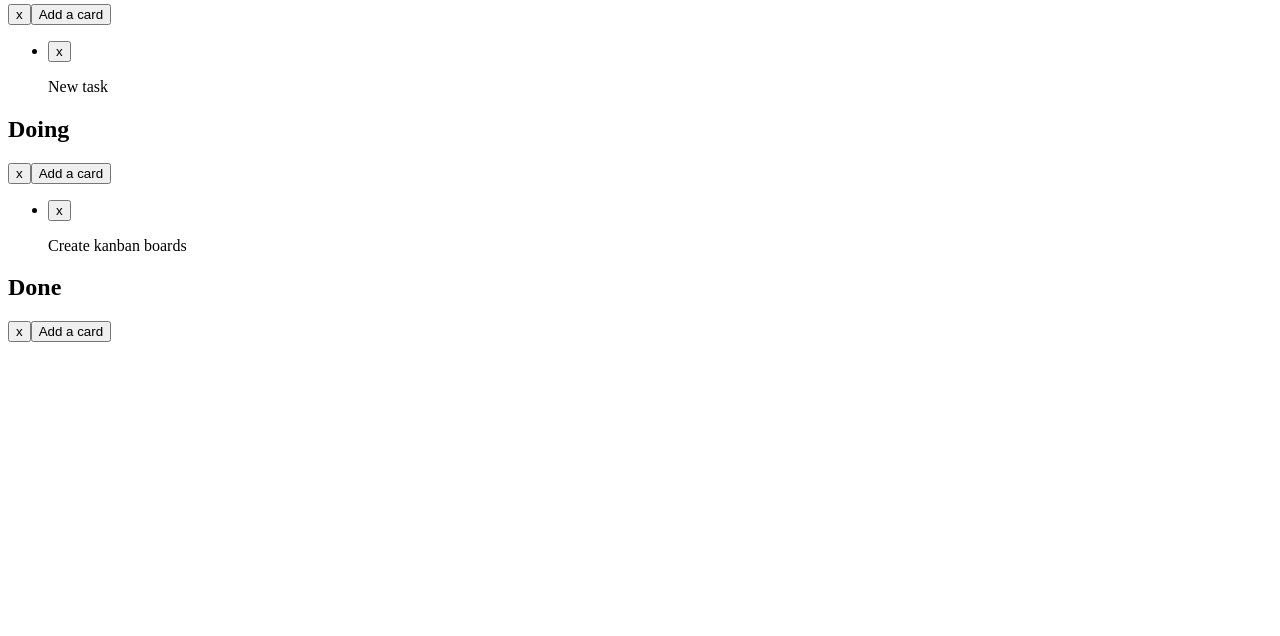
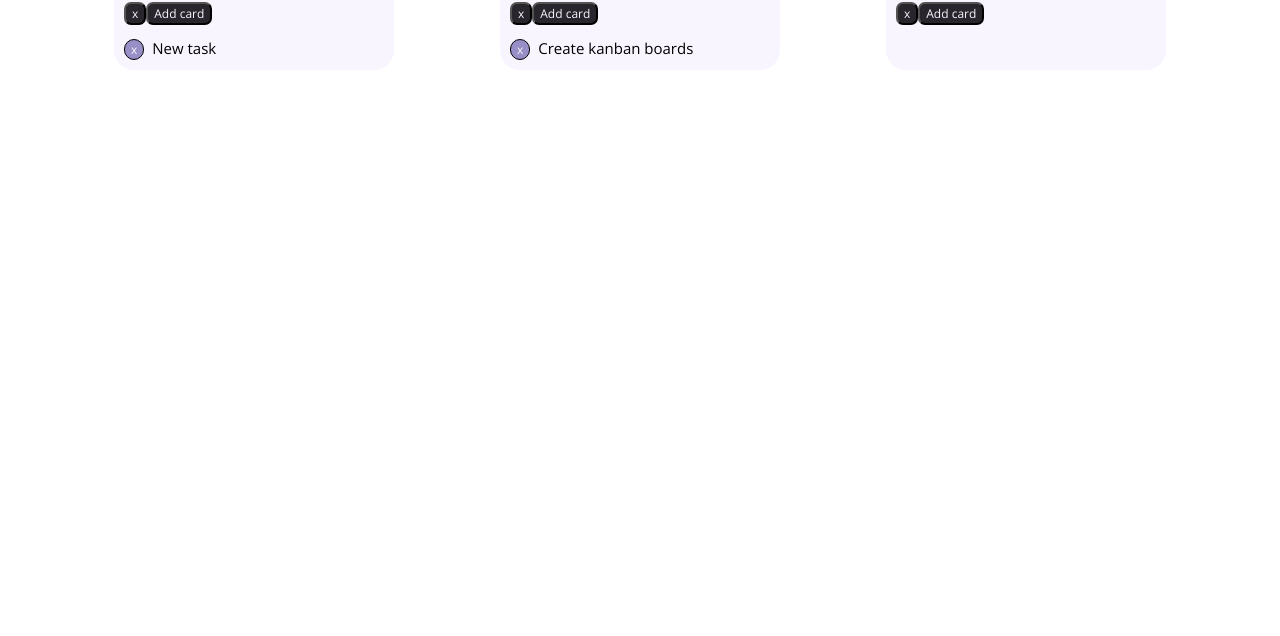
Before and after one commit to chruszczyk/11, a website: page 11-6/index.html in a window 1280 px wide. Shown: the part 164-800 px from the top of the page. Drawn offline with nearby package versions, Linux system fonts and the light colour scheme; a web font is replaced by a local one.

Commit message:
change scripts and styling

```diff
--- a/11-6/index.html
+++ b/11-6/index.html
@@ -8,7 +8,7 @@
 <body>
 	<div id="board" class="board">
 		<h1>Kanban board</h1>
-		<button class="create-column">Add a column</button>
+		<button class="create-column">Add column</button>
 		<div class="column-container"></div>
 	</div>
 	<script src="https://code.jquery.com/jquery-3.0.0.min.js" integrity="sha256-JmvOoLtYsmqlsWxa7mDSLMwa6dZ9rrIdtrrVYRnDRH0=" crossorigin="anonymous"></script>
--- a/11-6/js/scripts.js
+++ b/11-6/js/scripts.js
@@ -5,9 +5,9 @@ $(function() {
 		var str = '';
 		for (var i = 0; i < 10; i++) {
 			str += chars[Math.floor(Math.random() * chars.length)];
-		};
+		}
 		return str;
-	};
+	}
 
 	function Column(name) {
 		var self = this;
@@ -20,7 +20,7 @@ $(function() {
 			var $columnTitle = $('<h2>').addClass('column-title').text(self.name);
 			var $columnCardList = $('<ul>').addClass('column-card-list');
 			var $columnDelete = $('<button>').addClass('btn-delete').text('x');
-			var $columnAddCard = $('<button>').addClass('add-card').text('Add a card');
+			var $columnAddCard = $('<button>').addClass('add-card').text('Add card');
 
 			$columnDelete.click(function() {
 				self.removeColumn();
@@ -36,8 +36,8 @@ $(function() {
 				.append($columnCardList);
 
 			return $column;
-		};
-	};
+		}
+	}
 
 	Column.prototype = {
 		addCard: function(card) {
@@ -68,8 +68,8 @@ $(function() {
 				.append($cardDescription);
 
 			return $card;
-		};
-	};
+		}
+	}
 
 	Card.prototype = {
 		removeCard: function() {
@@ -91,10 +91,10 @@ $(function() {
 		 connectWith: '.column-card-list',
 		 placeholder: 'card-placeholder'
 	   }).disableSelection();
-	};
+	}
 
 	$('.create-column').click(function(){
-		var name = prompt('Enter a column name');
+		var name = prompt('Enter column name');
 		var column = new Column(name);
 		board.addColumn(column);
 	});
--- a/11-6/sass/style.scss
+++ b/11-6/sass/style.scss
@@ -0,0 +1,68 @@
+@import url('https://fonts.googleapis.com/css?family=Gaegu|Open+Sans:300,600');
+
+$dark: #28262C;
+$medium: #998FC7;
+$bright: #D4C2FC;
+$magnolia: #F9F5FF;
+$blue: #14248A;
+
+* {
+    box-sizing: border-box;
+	font-family: 'Open Sans', sans-serif;
+}
+
+body {
+	background-color: #fff;
+}
+
+.column-container {
+	display: flex;
+	flex-wrap: wrap;
+	justify-content: space-evenly;
+	align-content: stretch;
+}
+
+.column {
+	padding: 10px;
+	min-width: 280px;
+	background-color: $magnolia;
+	margin-bottom: 20px;
+	border-radius: 20px;
+	.column-title {
+		margin-top: 0;
+		margin-bottom: 10px;
+		text-align: center;
+	}
+	h2 {
+		text-transform: uppercase;
+		font-size: 30px;
+		font-family: 'Gaegu', cursive;
+	}
+	.column-card-list {
+		list-style-type: none;
+		padding-top: 10px;
+		padding-left: 0;
+		margin: 0;
+		.card {
+			button {
+				border: 1px solid #000;
+    			border-radius: 10px;
+    			background-color: $medium;
+    			margin-top: 4px;
+    			margin-right: 8px;
+			}
+			p {
+				display: inline;
+				font-size: 15px;
+			}
+		}
+	}
+	button {
+	background-color: $dark;
+	color: $magnolia;
+	font-size: 12px;
+	font-weight: 300;
+	border-radius: 7px;
+
+	}
+}
```
Also changed, not shown: 11-6/css/style.css, 1 other file.
